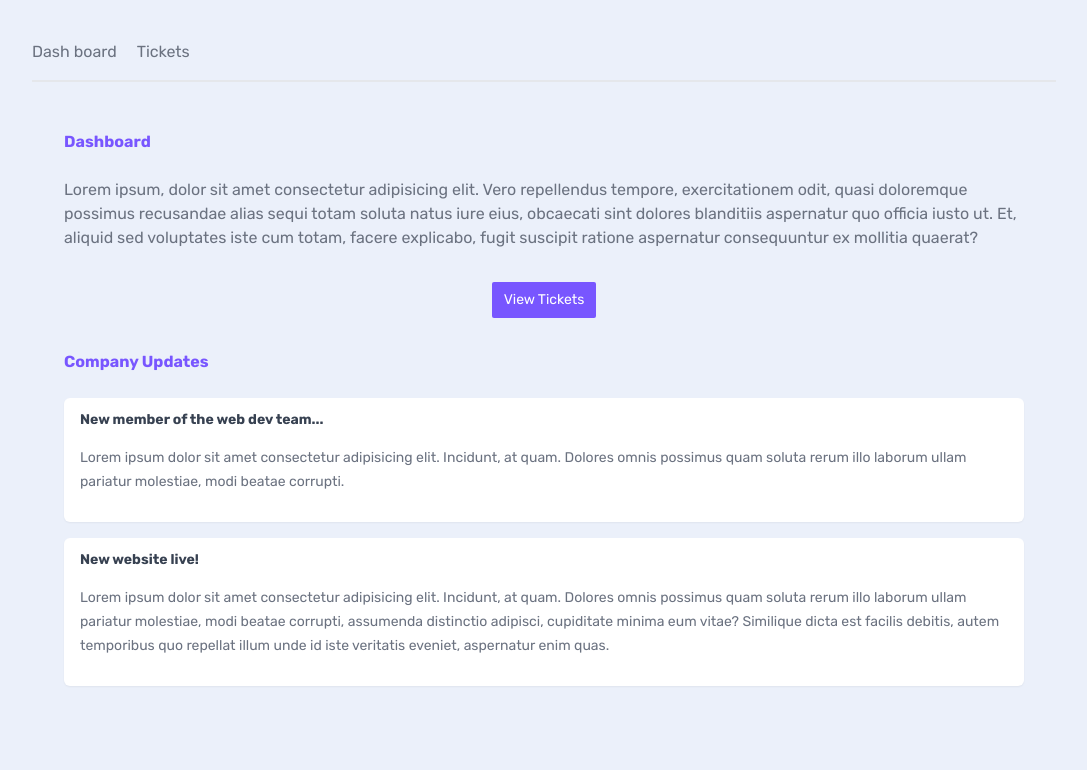
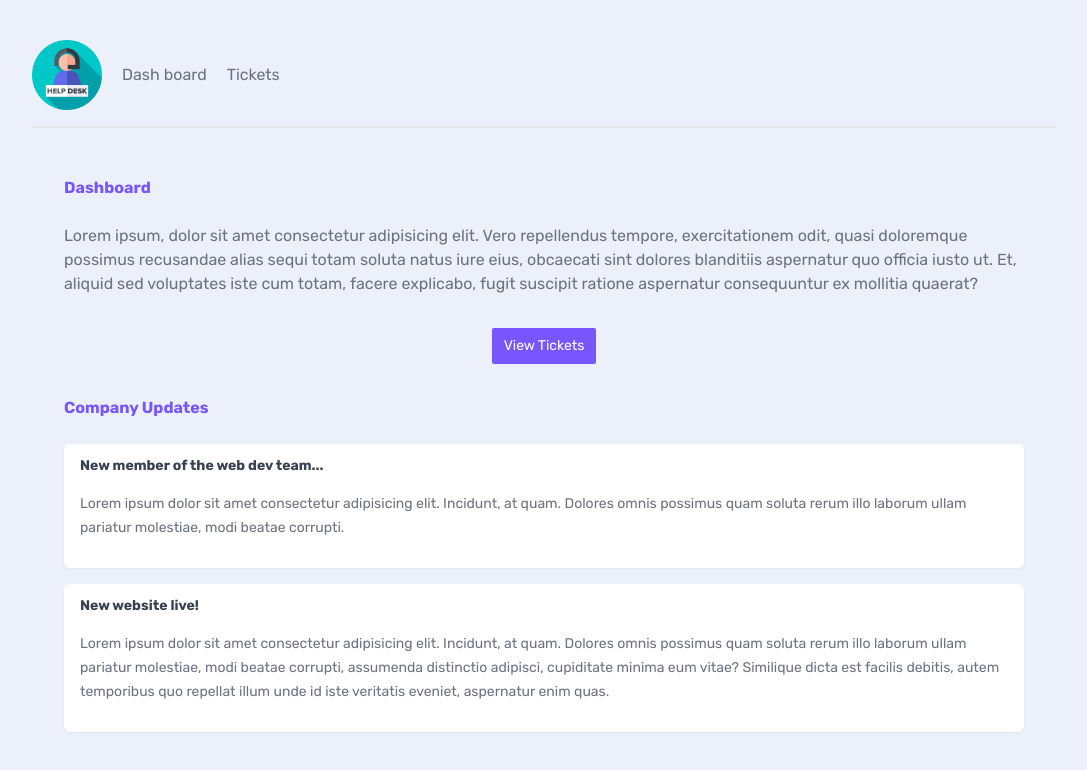
Before and after one commit to huypham0808/learn-nextjs, a Next.js app: page / in a window 1280 px wide. Shown: the top 770 px of the page, without its empty margins (96-1183 px from the left). Built offline with nearby package versions, Linux system fonts and the light colour scheme.

Commit message:
add logo to navbar

```diff
--- a/app/components/Navbar.jsx
+++ b/app/components/Navbar.jsx
@@ -1,7 +1,17 @@
+import Image from "next/image";
 import Link from "next/link";
+import Logo from "./help-desk_logo.png"; // Adjust the path as necessary
+
 export default function Navbar() {
     return (
         <nav>
+            {/* <h1>Help Desk App</h1> */}
+            <Image
+                src={Logo}
+                width={70}
+                quality={100}
+                placeholder="blur" />
+
             <Link href="/">Dash board</Link>
             <Link href="/tickets">Tickets</Link>
         </nav>
```
Also changed, not shown: app/components/help-desk_logo.png (added).
